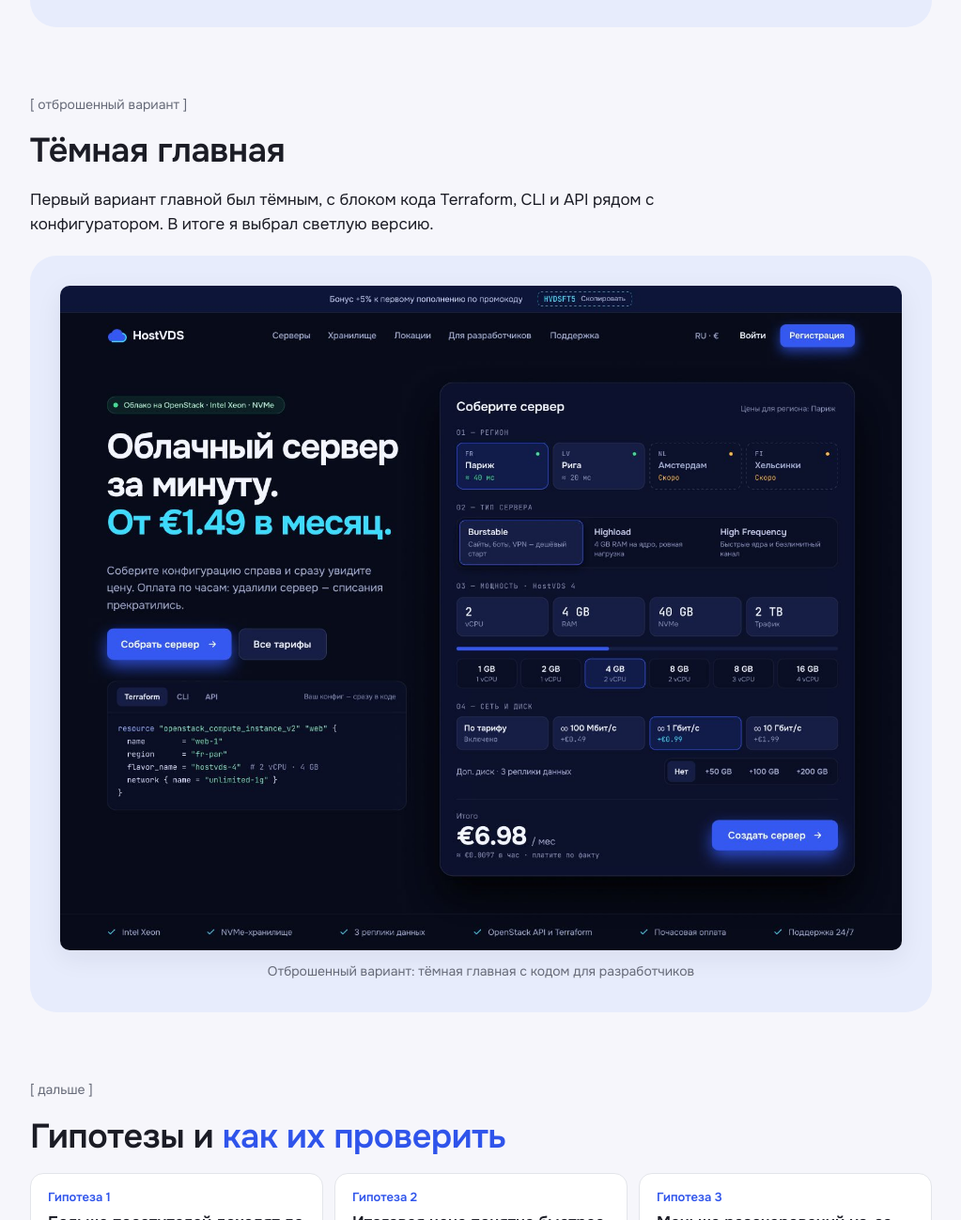
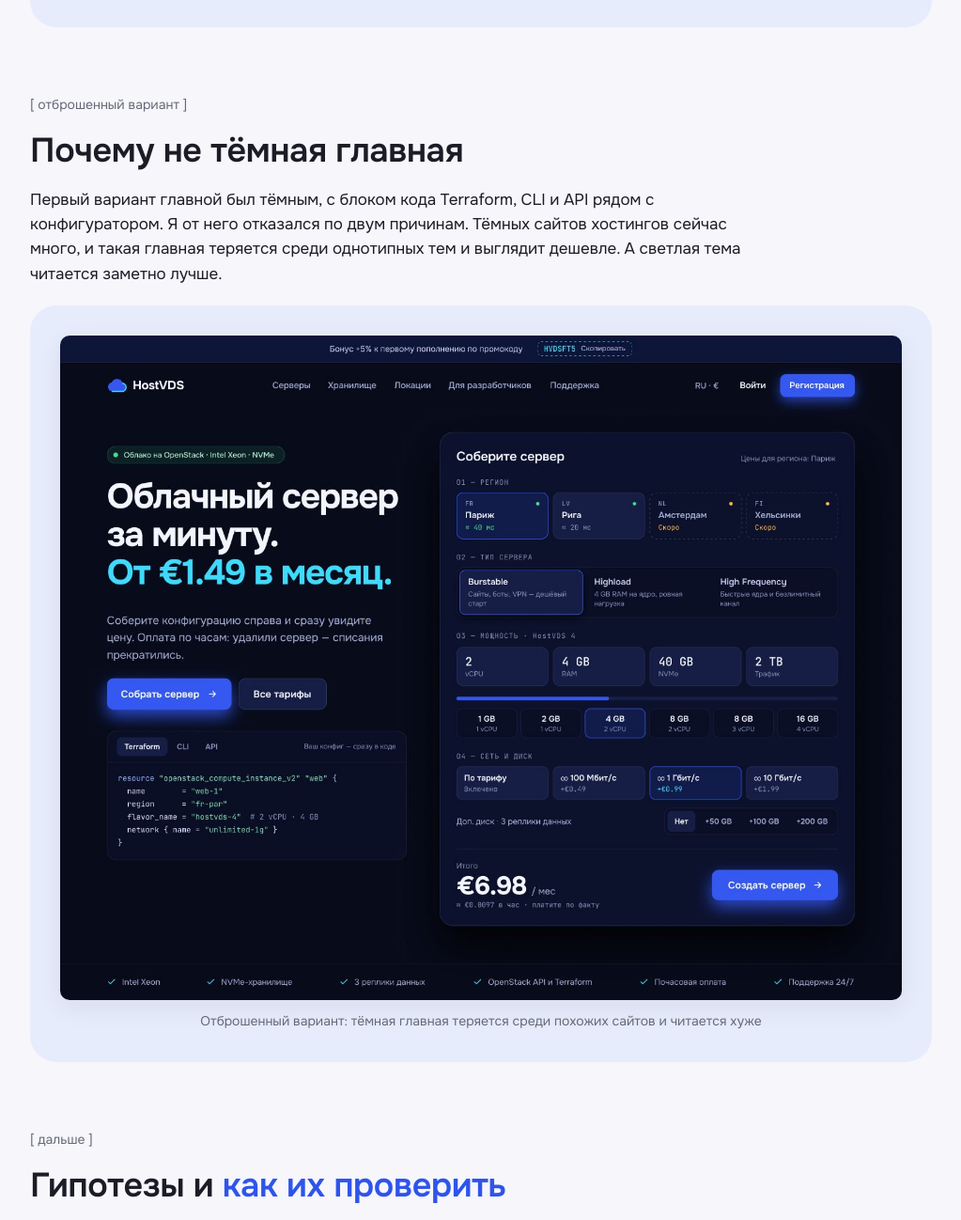
Before and after one commit to sputnik101/portfolio, a plain HTML site: page case-hostvds.html in a window 1280 px wide. Shown: the part 7990-9288 px from the top of the page at 94% size, without its empty margins (128-1151 px from the left). Drawn offline with Linux system fonts and the light colour scheme.

Commit message:
Update case-hostvds.html

```diff
--- a/case-hostvds.html
+++ b/case-hostvds.html
@@ -109,11 +109,11 @@
 
         <section class="case-block">
             <p class="label">[ отброшенный вариант ]</p>
-            <h2>Тёмная главная</h2>
-            <p class="case-text">Первый вариант главной был тёмным, с блоком кода Terraform, CLI и API рядом с конфигуратором. В итоге я выбрал светлую версию.</p>
+            <h2>Почему не тёмная главная</h2>
+            <p class="case-text">Первый вариант главной был тёмным, с блоком кода Terraform, CLI и API рядом с конфигуратором. Я от него отказался по двум причинам. Тёмных сайтов хостингов сейчас много, и такая главная теряется среди однотипных тем и выглядит дешевле. А светлая тема читается заметно лучше.</p>
             <figure class="case-shot">
                 <img src="img/cases/hostvds/03-dark-rejected.jpg" alt="Отброшенный тёмный вариант главной HostVDS" loading="lazy" width="1440" height="1136">
-                <figcaption>Отброшенный вариант: тёмная главная с кодом для разработчиков</figcaption>
+                <figcaption>Отброшенный вариант: тёмная главная теряется среди похожих сайтов и читается хуже</figcaption>
             </figure>
         </section>
 
```
